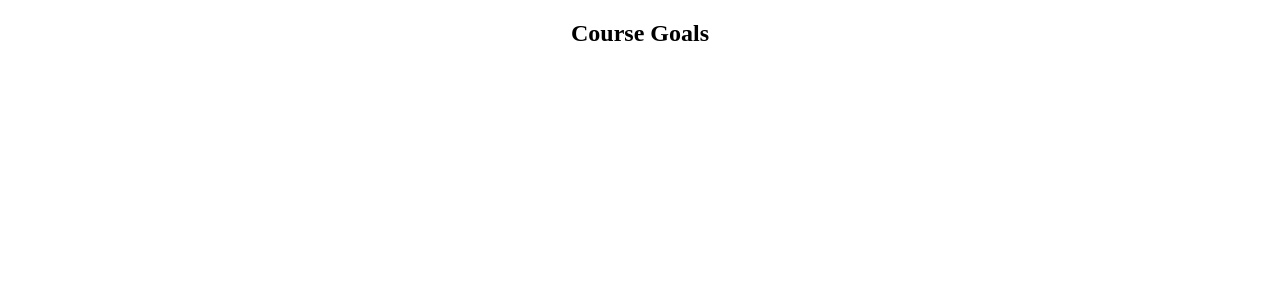
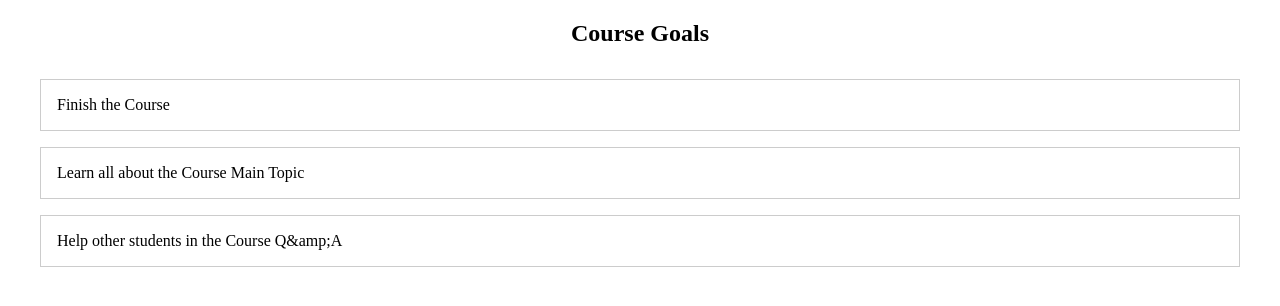
Before and after one commit to tanish-1/MERNRevs, a React (Vite) app: page / in a window 1280 px wide. Shown: the top 306 px of the page. Built offline with nearby package versions, Linux system fonts and the light colour scheme.

Commit message:
rendering props data with map function

```diff
--- a/src/components/GoalList.jsx
+++ b/src/components/GoalList.jsx
@@ -7,7 +7,9 @@ const GoalList= ({goals}) => {
     return (
 
         <ul className="goal-list">
-
+            { goals.map((goal,) => {
+                return <li key={goal.id}>{goal.text}</li>
+            })}
         </ul>
     );
 }
```
